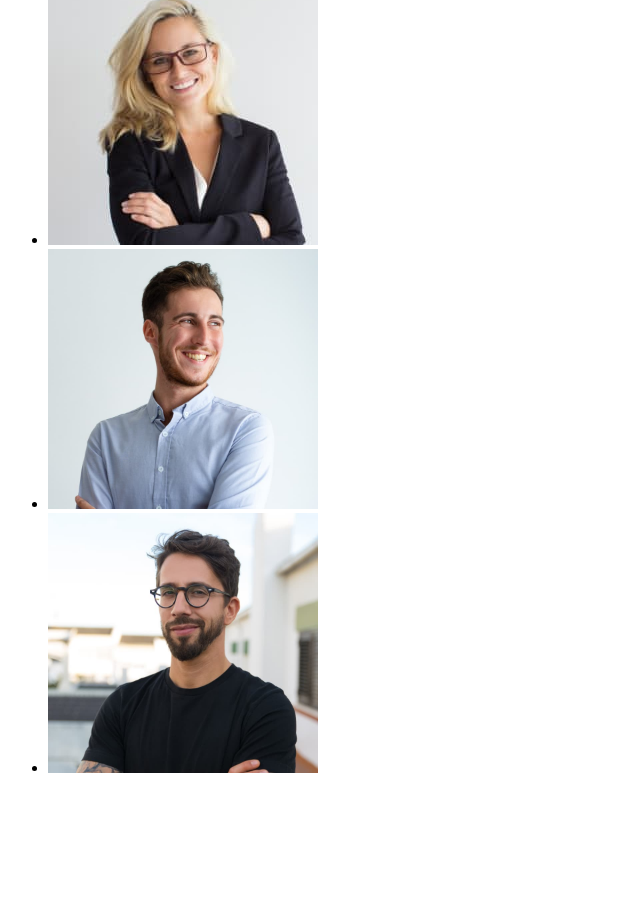
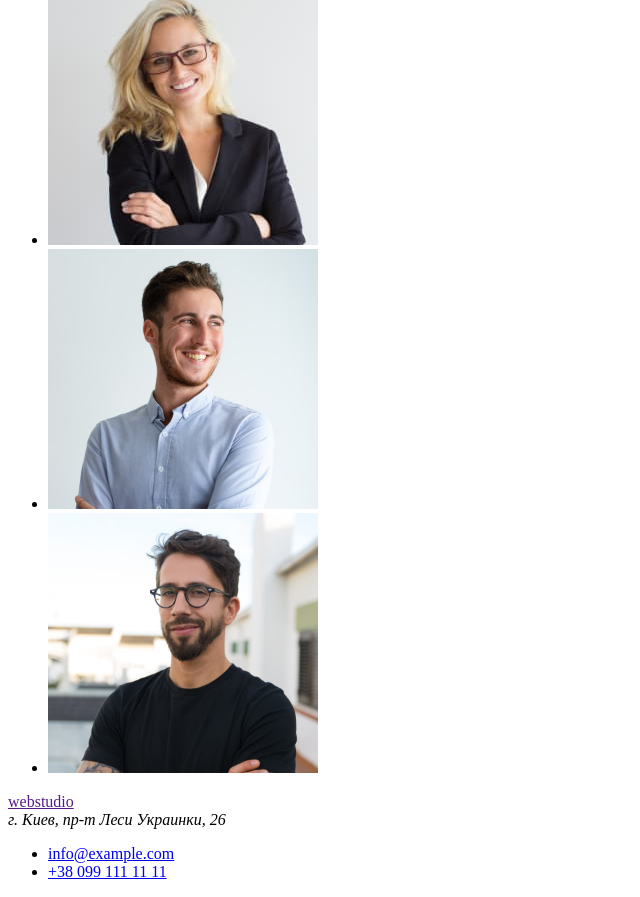
Before and after one commit to AleksandrDiakov/goit-markup-hw-01, a plain HTML site: page index.html in a window 1280 px wide. Shown: the part 1634-2531 px from the top of the page, without its empty margins (0-640 px from the left). Before the commit the page ends 2427 px from the top, so only its background shows below. Drawn offline with Linux system fonts and the light colour scheme; files whose address does not match are found by name.

Commit message:
заполнен футер

```diff
--- a/index.html
+++ b/index.html
@@ -70,7 +70,12 @@
     </main>
 
     <footer>
-
+        <a href="">webstudio</a>
+        <address>г. Киев, пр-т Леси Украинки, 26</address>
+        <ul>
+            <li><a href="mailto:info@example.com">info@example.com</a></li>
+            <li><a href="tel:+380991111111">+38 099 111 11 11</a></li>
+        </ul>
     </footer>
 </body>
 </html>
```
